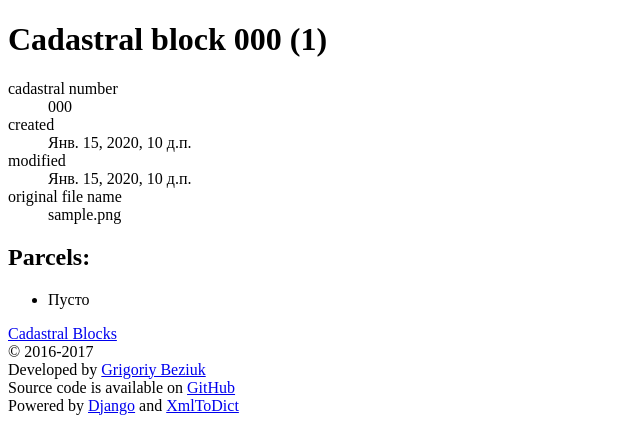
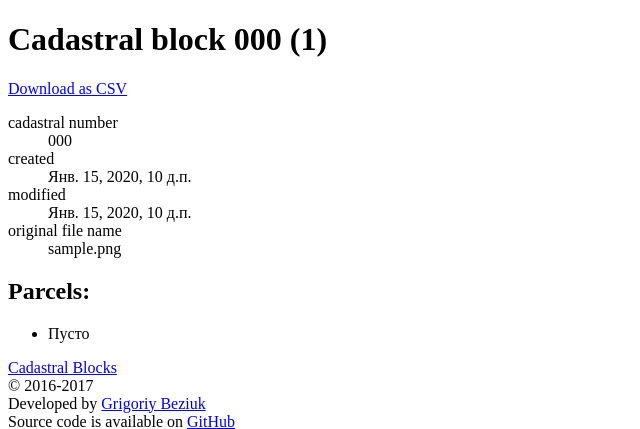
Before and after one commit to gbezyuk/rosreestr-xml, a Django app: page /1/ in a window 1280 px wide. Shown: the part 116-545 px from the top of the page, without its empty margins (0-640 px from the left). Run offline with Django 3.2, Linux system fonts and the light colour scheme; tables that the repository leaves empty hold one stand-in row (values such as "Sample post").

Commit message:
prepared to let download CSV represenations

```diff
--- a/backend/parcels/models.py
+++ b/backend/parcels/models.py
@@ -4,6 +4,7 @@
 from django.urls import reverse
 import json
 import os
+import csv
 from .parser import get_parcels_and_metadata, store_as_csv
 
 
@@ -33,6 +34,9 @@
 
     def get_absolute_url(self):
         return reverse('cadastral_block_details', args=[str(self.id)])
+
+    def get_csv_url(self):
+        return reverse('cadastral_block_csv', args=[str(self.id)])
 
     @staticmethod
     def handle_uploaded_file(file_object):
@@ -66,6 +70,18 @@
             new_parcel.path_json = json.dumps(parcel_data['path'], sort_keys=True, indent=4)
             new_parcel.save()
 
+    def store_parcel_paths_as_csv(self, output_file_path):
+        with open(output_file_path, 'wb') as csvfile:
+            csv_writer = csv.writer(csvfile)
+            csv_writer.writerow(['cadastral_number', 'su_nmb', 'x', 'y'])
+            for parcel in self.parcels.all():
+                for point in parcel.path:
+                    csv_writer.writerow([parcel['cadastral_number'],
+                                         point['su_nmb'], point['x'], point['y']])
+
+    def get_csv_representation_file(self):
+        raise NotImplementedError
+
 
 class Parcel(TimestampsModel):
     class Meta(TimestampsModel.Meta):
@@ -82,3 +98,20 @@
 
     def get_absolute_url(self):
         return reverse('parcel_details', args=[str(self.id)])
+
+    def get_csv_url(self):
+        return reverse('parcel_csv', args=[str(self.id)])
+
+    @property
+    def path(self):
+        return json.loads(self.path_json) if self.path_json else []
+
+    def store_path_as_csv(self, output_file_path):
+        with open(output_file_path, 'wb') as csvfile:
+            csv_writer = csv.writer(csvfile)
+            csv_writer.writerow(['su_nmb', 'x', 'y'])
+            for point in self.path:
+                csv_writer.writerow([point['su_nmb'], point['x'], point['y']])
+
+    def get_csv_representation_file(self):
+        raise NotImplementedError
--- a/backend/parcels/templates/parcels/cadastral_block_details.html
+++ b/backend/parcels/templates/parcels/cadastral_block_details.html
@@ -9,6 +9,7 @@
 
 {% block content %}
     <h1>{{ cadastral_block }}</h1>
+    <a href="{{ cadastral_block.get_csv_url }}">{% trans "Download as CSV" %}</a>
     <dl>
         <dt>{% trans "cadastral number" %}</dt>
         <dd>{{ cadastral_block.cadastral_number }}</dd>
@@ -22,7 +23,10 @@
     <h2>{% trans "Parcels" %}:</h2>
     <ul>
         {% for parcel in cadastral_block.parcels.all %}
-            <li><a href="{{ parcel.get_absolute_url }}">{{ parcel }}</a></li>
+            <li>
+                <a href="{{ parcel.get_absolute_url }}">{{ parcel }}</a>
+                <a href="{{ parcel.get_csv_url }}">[{% trans "CSV" %}]</a>
+            </li>
         {% empty %}
             <li>{% trans "Empty" %}</li>
         {% endfor %}
--- a/backend/parcels/templates/parcels/cadastral_block_list.html
+++ b/backend/parcels/templates/parcels/cadastral_block_list.html
@@ -9,6 +9,9 @@
     <a href="{% url 'cadastral_block_upload' %}">{% trans "Upload New" %}</a>
 
     <ul>{% for cadastral_block in cadastral_blocks %}
-        <li><a href="{{ cadastral_block.get_absolute_url }}">{{ cadastral_block }}</a></li>
+        <li>
+            <a href="{{ cadastral_block.get_absolute_url }}">{{ cadastral_block }}</a>
+            <a href="{{ cadastral_block.get_csv_url }}">[{% trans "CSV" %}]</a>
+        </li>
     {% endfor %}</ul>
 {% endblock %}
--- a/backend/parcels/templates/parcels/parcel_details.html
+++ b/backend/parcels/templates/parcels/parcel_details.html
@@ -5,6 +5,7 @@
 
 {% block content %}
     <h1>{{ parcel }}</h1>
+    <a href="{{ parcel.get_csv_url }}">{% trans "Download as CSV" %}</a>
     <dl>
         <dt>{% trans "cadastral number" %}</dt>
         <dd>{{ parcel.cadastral_number }}</dd>
--- a/backend/parcels/urls.py
+++ b/backend/parcels/urls.py
@@ -1,9 +1,13 @@
 from django.conf.urls import url
-from .views import cadastral_block_list, cadastral_block_details, cadastral_block_upload, parcel_details
+from .views import cadastral_block_list, cadastral_block_details,\
+                   cadastral_block_upload, cadastral_block_csv,\
+                   parcel_details, parcel_csv
 
 urlpatterns = [
     url(r'^$', cadastral_block_list, name='cadastral_block_list'),
     url(r'^upload/$', cadastral_block_upload, name='cadastral_block_upload'),
     url(r'^(?P<id>[0-9]+)/$', cadastral_block_details, name='cadastral_block_details'),
+    url(r'^(?P<id>[0-9]+)/csv/$', cadastral_block_csv, name='cadastral_block_csv'),
     url(r'^parcels/(?P<id>[0-9]+)/$', parcel_details, name='parcel_details'),
+    url(r'^parcels/(?P<id>[0-9]+)/csv/$', parcel_csv, name='parcel_csv'),
 ]
--- a/backend/parcels/views.py
+++ b/backend/parcels/views.py
@@ -12,6 +12,11 @@
 def cadastral_block_details(request, id, template_name='parcels/cadastral_block_details.html'):
     cadastral_block = CadastralBlock.objects.get(id=id)
     return render_to_response(template_name, locals())
+
+
+def cadastral_block_csv(request, id):
+    cadastral_block = CadastralBlock.objects.get(id=id)
+    cadastral_block.get_csv_representation_file()
 
 
 @csrf_exempt
@@ -29,3 +34,8 @@
 def parcel_details(request, id, template_name='parcels/parcel_details.html'):
     parcel = Parcel.objects.get(id=id)
     return render_to_response(template_name, locals())
+
+
+def parcel_csv(request, id):
+    parcel = Parcel.objects.get(id=id)
+    parcel.get_csv_representation_file()
```
